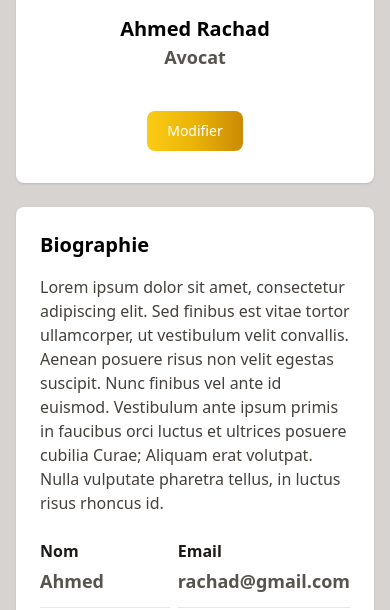
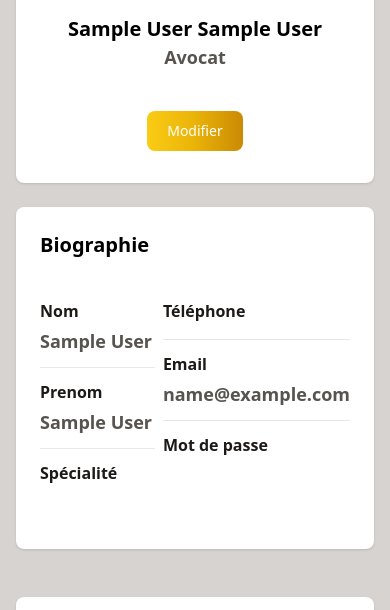
Before and after one commit to oussamaamou/Plateforme-de-Reservation-de-Consultations-Juridiques, a PHP site: page /avocat_profile.php in a window 390 px wide. Shown: the part 305-915 px from the top of the page. Run offline with PHP 8.4, Linux system fonts and the light colour scheme; the visitor is signed in with stand-in values (Sample User, id 1); some libraries are stand-ins or nearby versions.

Commit message:
Regler le profile d'Avocat

```diff
--- a/src/php/avocat_profile.php
+++ b/src/php/avocat_profile.php
@@ -1,4 +1,79 @@
-<?php ?>
+<?php
+
+    include 'config.php';
+    include 'avocat_functions.php';
+
+    session_start();
+
+    if(!isset($_SESSION['ID'])){
+        header('location: login.php');
+        exit();
+    }
+
+    $ID = $_SESSION['ID'];
+
+    $avocatProfile = getAvocatProfile($ID);
+    if ($avocatProfile) {
+        $nom = $avocatProfile['Nom'];
+        $prenom = $avocatProfile['Prenom'];
+        $photo = $avocatProfile['Photo'];
+        $biographie = $avocatProfile['Biographie'];
+        $telephone = $avocatProfile['Telephone'];
+        $email = $avocatProfile['Email'];
+        $mot_de_passe = $avocatProfile['Mot_de_passe'];
+    } else {
+
+        echo "Profile non trouvé.";
+        exit();
+    }
+
+    if ($_SERVER['REQUEST_METHOD'] == 'POST') {
+        $nom = $_POST['nom'];
+        $prenom = $_POST['prenom'];
+        $telephone = $_POST['telephone'];
+        $email = $_POST['email'];
+        $password = $_POST['password'];
+        $biographie = $_POST['biographie'];
+
+        $photo = null;
+        if (isset($_FILES['photo']) && $_FILES['photo']['error'] == 0) {
+            $fileTmpPath = $_FILES['photo']['tmp_name'];
+            $fileName = $_FILES['photo']['name'];
+            $fileExtension = strtolower(pathinfo($fileName, PATHINFO_EXTENSION));
+
+            $allowedExtensions = ['jpg', 'jpeg', 'png', 'gif'];
+
+            if (in_array($fileExtension, $allowedExtensions)) {
+                $uploadDir = 'uploads/';
+
+                if (!is_dir($uploadDir)) {
+                    mkdir($uploadDir, 0777, true);
+                }
+
+                $newFileName = uniqid('profile_', true) . '.' . $fileExtension;
+                $uploadPath = $uploadDir . $newFileName;
+
+                if (move_uploaded_file($fileTmpPath, $uploadPath)) {
+                    $photo = $newFileName;
+                } else {
+                    echo 'Error moving uploaded file.';
+                }
+            } else {
+                echo 'Invalid file type. Only JPG, PNG, and GIF are allowed.';
+            }
+        }
+
+        $result = updateAccount($ID, $nom, $prenom, $telephone, $email, $password, $photo, $biographie);
+
+        if ($result) {
+            echo 'Profile updated successfully.';
+        } else {
+            echo 'Error updating profile.';
+        }
+    }
+
+
+?>
 
 <!DOCTYPE html>
 <html lang="en">
@@ -21,8 +96,9 @@
                     <img src="/Systeme de Réservation de Consultations Juridiques/public/images/lawyer_logo.png" class="mr-3 mt-[-2rem] w-[11rem]" alt="Site Web Logo" />
                 </a>
                 <div class="flex items-center lg:order-2 mt-[-3rem]">
-                    <a href="login.php" class="text-gray-800 dark:text-white hover:bg-gray-50 font-medium rounded-lg text-sm px-4 lg:px-5 py-2 lg:py-2.5 mr-2 dark:hover:bg-gray-700 focus:outline-none dark:focus:ring-gray-800">Log in</a>
-                    <a href="register.php" class="text-white bg-yellow-500 hover:opacity-80 font-medium rounded-lg text-sm px-4 lg:px-5 py-2 lg:py-2.5 mr-2 dark:bg-primary-600 dark:hover:bg-primary-700 focus:outline-none dark:focus:ring-primary-800">Get started</a>
+                    <button type="button" class="text-white bg-yellow-500 hover:opacity-85 font-medium rounded-lg text-sm px-5 py-2.5 text-center inline-flex items-center dark:bg-blue-600 dark:hover:bg-blue-700 dark:focus:ring-blue-800">
+                        <a href="login.php"> Se deconnecter </a>
+                    </button>
                     <button data-collapse-toggle="mobile-menu-2" type="button" class="inline-flex items-center p-2 ml-1 text-sm text-gray-500 rounded-lg lg:hidden hover:bg-gray-100 focus:outline-none focus:ring-2 focus:ring-gray-200 dark:text-gray-400 dark:hover:bg-gray-700 dark:focus:ring-gray-600" aria-controls="mobile-menu-2" aria-expanded="false">
                         <span class="sr-only">Open main menu</span>
                         <svg class="w-6 h-6" fill="currentColor" viewBox="0 0 20 20" xmlns="http://www.w3.org/2000/svg"><path fill-rule="evenodd" d="M3 5a1 1 0 011-1h12a1 1 0 110 2H4a1 1 0 01-1-1zM3 10a1 1 0 011-1h12a1 1 0 110 2H4a1 1 0 01-1-1zM3 15a1 1 0 011-1h12a1 1 0 110 2H4a1 1 0 01-1-1z" clip-rule="evenodd"></path></svg>
@@ -32,16 +108,16 @@
                 <div class="hidden justify-between items-center w-full lg:flex lg:w-auto lg:order-1 mt-[-3rem]" id="mobile-menu-2">
                     <ul class="flex flex-col mt-4 font-medium lg:flex-row lg:space-x-8 lg:mt-0">
                         <li>
-                            <a href="/Systeme de Réservation de Consultations Juridiques/interface/index.php" class="block py-2 pr-4 pl-3 text-stone-700 rounded bg-primary-700 lg:bg-transparent lg:text-primary-700 lg:p-0 dark:text-white" aria-current="page">Home</a>
+                            <a href="avocat_dashboard.php" class="block py-2 pr-4 pl-3 text-stone-700 rounded bg-primary-700 lg:bg-transparent lg:text-primary-700 lg:p-0 dark:text-white" aria-current="page">Home</a>
                         </li>
                         <li>
                             <a href="avocat_profile.php" class="block py-2 pr-4 pl-3 text-stone-700 border-b border-gray-100 hover:bg-gray-50 lg:hover:bg-transparent lg:border-0 lg:hover:text-primary-700 lg:p-0 dark:text-gray-400 lg:dark:hover:text-white dark:hover:bg-gray-700 dark:hover:text-white lg:dark:hover:bg-transparent dark:border-gray-700">Profile</a>
                         </li>
                         <li>
-                            <a href="afficher_reservations.php" class="block py-2 pr-4 pl-3 text-stone-700 border-b border-gray-100 hover:bg-gray-50 lg:hover:bg-transparent lg:border-0 lg:hover:text-primary-700 lg:p-0 dark:text-gray-400 lg:dark:hover:text-white dark:hover:bg-gray-700 dark:hover:text-white lg:dark:hover:bg-transparent dark:border-gray-700">Reservations</a>
+                            <a href="manipuler_reservations.php" class="block py-2 pr-4 pl-3 text-stone-700 border-b border-gray-100 hover:bg-gray-50 lg:hover:bg-transparent lg:border-0 lg:hover:text-primary-700 lg:p-0 dark:text-gray-400 lg:dark:hover:text-white dark:hover:bg-gray-700 dark:hover:text-white lg:dark:hover:bg-transparent dark:border-gray-700">Reservations</a>
                         </li>
                         <li>
-                            <a href="afficher_consultations.php" class="block py-2 pr-4 pl-3 text-stone-700 border-b border-gray-100 hover:bg-gray-50 lg:hover:bg-transparent lg:border-0 lg:hover:text-primary-700 lg:p-0 dark:text-gray-400 lg:dark:hover:text-white dark:hover:bg-gray-700 dark:hover:text-white lg:dark:hover:bg-transparent dark:border-gray-700">Consultations</a>
+                            <a href="avocat_disponibilite.php" class="block py-2 pr-4 pl-3 text-stone-700 border-b border-gray-100 hover:bg-gray-50 lg:hover:bg-transparent lg:border-0 lg:hover:text-primary-700 lg:p-0 dark:text-gray-400 lg:dark:hover:text-white dark:hover:bg-gray-700 dark:hover:text-white lg:dark:hover:bg-transparent dark:border-gray-700">Disponibilité</a>
                         </li>
                     </ul>
                 </div>
@@ -51,15 +127,15 @@
 
     <main>
 
-        <!-- Reservation Form-->
-        <div id="ctnrcsltion" class="fixed left-[32rem] top-[0rem] flex flex-col items-center justify-center px-6 py-8 mx-auto md:h-screen lg:py-0">
+        <!-- Profile Form-->
+        <div id="ctnrcsltion" class="hidden fixed left-[32rem] top-[0rem] flex flex-col items-center justify-center px-6 py-8 mx-auto md:h-screen lg:py-0">
             <div class="w-full bg-white rounded-lg shadow dark:border md:mt-0 sm:max-w-md xl:p-0 dark:bg-gray-800 dark:border-gray-700">
                 <i id="xmarkcsltion" class="fa-solid fa-xmark ml-[26rem] text-2xl cursor-pointer mt-[1.2rem]" style="color: #2e2e2e;"></i>
                 <div class="p-6 space-y-4 md:space-y-6 sm:p-8">
                     <h1 class="text-xl mt-[-2rem] font-bold leading-tight tracking-tight text-stone-700 md:text-2xl dark:text-white">
-                        Reserver une Consultation
+                        Modifier Votre Profile
                     </h1>
-                    <form class="space-y-4 md:space-y-6" action="#">
+                    <form class="space-y-4 md:space-y-6" method="POST" enctype="multipart/form-data">
                         <div class="grid lg:grid-cols-2 gap-6">
                             <div>
                                 <label for="nom" class="block mb-2 text-sm font-medium text-stone-700 dark:text-white">Nom</label>
@@ -86,7 +162,7 @@
                                 <input type="password" name="password" id="password" class="bg-gray-50 border border-gray-300 text-gray-900 text-sm rounded-lg focus:ring-primary-600 focus:border-primary-600 block w-full p-2.5 dark:bg-gray-700 dark:border-gray-600 dark:placeholder-gray-400 dark:text-white dark:focus:ring-blue-500 dark:focus:border-blue-500" required="" >
                             </div>
                             <div>
-                                <label class="block mb-2 text-sm font-medium text-stone-700 dark:text-white" for="photo">Ajouter une photo</label>
+                                <label class="block mb-2 text-sm font-medium text-stone-700 dark:text-white" for="photo">Photo de Profile</label>
                                 <input name="photo" class="bg-gray-50 border border-gray-300 text-gray-900 text-sm rounded-lg focus:ring-primary-600 focus:border-primary-600 block w-full p-[7px] dark:bg-gray-700 dark:border-gray-600 dark:placeholder-gray-400 dark:text-white dark:focus:ring-blue-500 dark:focus:border-blue-500" type="file">
                             </div>
                         </div>
@@ -102,8 +178,8 @@
                             </select>
                         </div>
                         <div>
-                            <label for="message" class="block mb-2 text-sm font-medium text-gray-900 dark:text-white">Your message</label>
-                            <textarea id="message" rows="4" class="block p-2.5 w-full text-sm text-gray-900 bg-gray-50 rounded-lg border border-gray-300 focus:ring-blue-500 focus:border-blue-500 dark:bg-gray-700 dark:border-gray-600 dark:placeholder-gray-400 dark:text-white dark:focus:ring-blue-500 dark:focus:border-blue-500" placeholder="Écrivez votre biographie ici..."></textarea>
+                            <label for="biographie" class="block mb-2 text-sm font-medium text-gray-900 dark:text-white">Biographie</label>
+                            <textarea id="biographie" name="biographie" rows="4" class="block p-2.5 w-full text-sm text-gray-900 bg-gray-50 rounded-lg border border-gray-300 focus:ring-blue-500 focus:border-blue-500 dark:bg-gray-700 dark:border-gray-600 dark:placeholder-gray-400 dark:text-white dark:focus:ring-blue-500 dark:focus:border-blue-500" placeholder="Écrivez votre biographie ici..."></textarea>
                         </div>
                         <button type="submit" class="ml-[7rem] w-[8rem] text-white bg-gradient-to-r from-yellow-400 via-yellow-500 to-yellow-600 hover:bg-gradient-to-br font-medium rounded-lg text-sm px-5 py-2.5 text-center dark:bg-primary-600 dark:hover:bg-primary-700 dark:focus:ring-primary-800">Confirmer</button>
                     </form>
@@ -119,24 +195,20 @@
                         <div class="col-span-4 sm:col-span-3">
                             <div class="bg-white shadow rounded-lg p-6">
                                 <div class="flex flex-col items-center">
-                                    <img src="https://wallpapers.com/images/hd/professional-profile-pictures-1080-x-1080-460wjhrkbwdcp1ig.jpg" class="w-32 h-32 bg-gray-300 rounded-full mb-4 shrink-0">
+                                    <img src='uploads/<?php echo $photo; ?>' class="w-32 h-32 bg-gray-300 rounded-full mb-4 shrink-0">
 
                                     </img>
-                                    <h1 class="text-xl font-bold">Ahmed Rachad</h1>
+                                    <h1 class="text-xl font-bold"><?php echo $nom . ' ' . $prenom; ?></h1>
                                     <p class="text-lg text-stone-600 font-semibold">Avocat</p>
                                 </div>
-                                <button type="button" class="ml-[6.7rem] mt-[2.5rem] text-white bg-gradient-to-r from-yellow-400 via-yellow-500 to-yellow-600 hover:bg-gradient-to-br font-medium rounded-lg text-sm px-5 py-2.5 text-center me-2 mb-2">Modifier</button>
+                                <button id="mdfiebttn" type="button" class="ml-[6.7rem] mt-[2.5rem] text-white bg-gradient-to-r from-yellow-400 via-yellow-500 to-yellow-600 hover:bg-gradient-to-br font-medium rounded-lg text-sm px-5 py-2.5 text-center me-2 mb-2">Modifier</button>
                             </div>
                         </div>
 
                         <div class="col-span-4 sm:col-span-9">
                             <div class="bg-white shadow rounded-lg p-6">
                                 <h2 class="text-xl font-bold mb-4">Biographie</h2>
-                                <p class="text-stone-700 text-base font-medium">Lorem ipsum dolor sit amet, consectetur adipiscing elit. Sed finibus est
-                                    vitae tortor ullamcorper, ut vestibulum velit convallis. Aenean posuere risus non velit egestas
-                                    suscipit. Nunc finibus vel ante id euismod. Vestibulum ante ipsum primis in faucibus orci luctus
-                                    et ultrices posuere cubilia Curae; Aliquam erat volutpat. Nulla vulputate pharetra tellus, in
-                                    luctus risus rhoncus id.
+                                <p class="text-stone-700 text-base font-medium"><?php echo $biographie; ?>
                                 </p>
 
                                 <div class="w-full my-auto py-6 flex flex-col justify-center gap-2">
@@ -145,15 +217,15 @@
                                             <dl class="text-gray-900 divide-y divide-gray-200 dark:text-white dark:divide-gray-700">
                                                 <div class="flex flex-col pb-3">
                                                     <dt class="mb-1 text-stone-900 font-bold text-base dark:text-gray-400">Nom</dt>
-                                                    <dd class="text-lg text-stone-600 font-semibold">Ahmed</dd>
+                                                    <dd class="text-lg text-stone-600 font-semibold"><?php echo $nom; ?></dd>
                                                 </div>
                                                 <div class="flex flex-col py-3">
                                                     <dt class="mb-1 text-stone-900 font-bold text-base dark:text-gray-400">Prenom</dt>
-                                                    <dd class="text-lg text-stone-600 font-semibold">Rachad</dd>
+                                                    <dd class="text-lg text-stone-600 font-semibold"><?php echo $prenom; ?></dd>
                                                 </div>
                                                 <div class="flex flex-col py-3">
-                                                    <dt class="mb-1 text-stone-900 font-bold text-base dark:text-gray-400">Téléphone</dt>
-                                                    <dd class="text-lg text-stone-600 font-semibold">0784956238</dd>
+                                                    <dt class="mb-1 text-stone-900 font-bold text-base dark:text-gray-400">Spécialité</dt>
+                                                    <dd id="spcltctnt" class="text-lg text-stone-600 font-semibold"></dd>
                                                 </div>
                                             </dl>
                                         </div>
@@ -161,12 +233,16 @@
                                         <div class="w-full">
                                         <dl class="text-gray-900 divide-y divide-gray-200 dark:text-white dark:divide-gray-700">
                                                 <div class="flex flex-col pb-3">
+                                                    <dt class="mb-1 text-stone-900 font-bold text-base dark:text-gray-400">Téléphone</dt>
+                                                    <dd class="text-lg text-stone-600 font-semibold"><?php echo $telephone; ?></dd>
+                                                </div>
+                                                <div class="flex flex-col py-3">
                                                     <dt class="mb-1 text-stone-900 font-bold text-base dark:text-gray-400">Email</dt>
-                                                    <dd class="text-lg text-stone-600 font-semibold">rachad@gmail.com</dd>
+                                                    <dd class="text-lg text-stone-600 font-semibold"><?php echo $email; ?></dd>
                                                 </div>
                                                 <div class="flex flex-col py-3">
                                                     <dt class="mb-1 text-stone-900 font-bold text-base dark:text-gray-400">Mot de passe</dt>
-                                                    <dd class="text-lg text-stone-600 font-semibold">rcd/*89/*amd</dd>
+                                                    <dd class="text-lg text-stone-600 font-semibold"><?php echo $mot_de_passe; ?></dd>
                                                 </div>
                                             </dl>
                                         </div>
```
